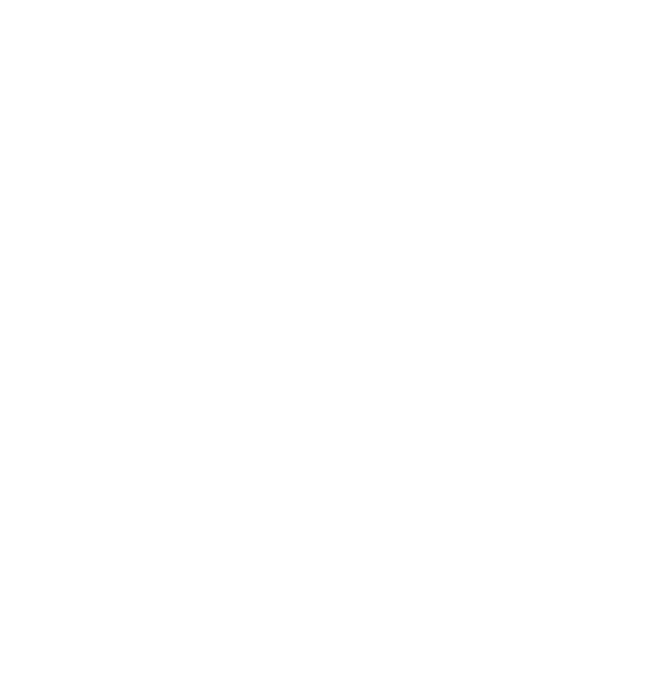
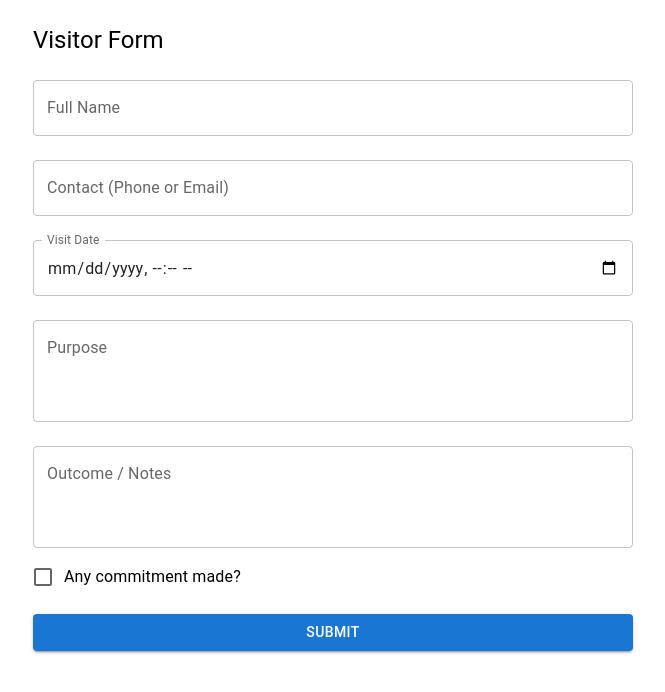
Before and after one commit to YanikDev/coms, a React (Create React App) app in the folder client/: page /visitor in a window 1280 px wide. Before the commit this address had no page. Shown: the top 692 px of the page, without its empty margins (307-972 px from the left). Built offline with nearby package versions, Linux system fonts and the light colour scheme.

Commit message:
add the sample form for the visitor info

```diff
--- a/client/package.json
+++ b/client/package.json
@@ -5,6 +5,7 @@
   "dependencies": {
     "@emotion/react": "^11.14.0",
     "@emotion/styled": "^11.14.1",
+    "@hookform/resolvers": "^5.1.1",
     "@mui/icons-material": "^7.2.0",
     "@mui/material": "^7.2.0",
     "@reduxjs/toolkit": "^2.8.2",
@@ -21,8 +22,10 @@
     "react-redux": "^9.2.0",
     "react-router-dom": "^7.6.3",
     "react-scripts": "5.0.1",
+    "react-toastify": "^11.0.5",
     "typescript": "^4.9.5",
-    "web-vitals": "^2.1.4"
+    "web-vitals": "^2.1.4",
+    "zod": "^4.0.5"
   },
   "scripts": {
     "start": "react-scripts start",
--- a/client/src/App.tsx
+++ b/client/src/App.tsx
@@ -2,14 +2,15 @@
 import { BrowserRouter, Routes, Route } from 'react-router-dom';
 import Home from './pages/Home';
 import About from './pages/About';
-
+import VisitorForm from './pages/VisitorForm';
+import 'react-toastify/dist/ReactToastify.css';
 function App() {
   return (
    <BrowserRouter>
       <Routes>
         <Route path="/" element={<Home />} />
         <Route path="/about" element={<About />} />
-        {/* <Route path="/vis1" element={<div>404 Not Found</div>} /> */}
+        <Route path="/visitor" element={<VisitorForm />} />
       </Routes>
     </BrowserRouter>
   );
--- a/client/src/features/forms/formsSlice.ts
+++ b/client/src/features/forms/formsSlice.ts
@@ -1 +1,27 @@
-export {}
+import { createSlice, PayloadAction } from "@reduxjs/toolkit";
+import { VisitorFormData } from "../../schema/visitorSchema";
+
+
+interface VisitorState {
+  data: VisitorFormData[];
+}
+
+const initialState: VisitorState = {
+  data: [],
+};
+
+const formSlice = createSlice({
+  name: "visitorForm",
+  initialState,
+  reducers: {
+    addVisitor: (state, action: PayloadAction<VisitorFormData>) => {
+      state.data.push(action.payload);
+    },
+    updateVisitor: (state, action: PayloadAction<{ index: number; data: VisitorFormData }>) => {
+      state.data[action.payload.index] = action.payload.data;
+    },
+  },
+});
+
+export const { addVisitor, updateVisitor } = formSlice.actions;
+export default formSlice.reducer;
--- /dev/null
+++ b/client/src/pages/VisitorForm.tsx
@@ -0,0 +1,105 @@
+import React from "react";
+import { useForm } from "react-hook-form";
+import { zodResolver } from "@hookform/resolvers/zod";
+import { TextField, Checkbox, Button, FormControlLabel, Box, Typography } from "@mui/material";
+import { toast, ToastContainer } from "react-toastify";
+
+import { useDispatch } from "react-redux";
+import { VisitorFormData, visitorSchema } from "../schema/visitorSchema";
+import { addVisitor } from "../features/forms/formsSlice";
+
+const VisitorForm = () => {
+  const dispatch = useDispatch();
+  const {
+    register,
+    handleSubmit,
+    formState: { errors },
+    reset,
+  } = useForm<VisitorFormData>({
+    resolver: zodResolver(visitorSchema),
+    defaultValues: {
+      visit_date: new Date(),
+      has_commitment: false,
+    },
+  });
+
+  const onSubmit = (data: VisitorFormData) => {
+    try {
+      dispatch(addVisitor(data));
+      toast.success("Visitor details submitted successfully!");
+      reset();
+    } catch (err) {
+      toast.error("Failed to submit visitor details.");
+    }
+  };
+
+  return (
+    <Box component="form" onSubmit={handleSubmit(onSubmit)} sx={{ maxWidth: 600, margin: "auto", p: 2 }}>
+      <Typography variant="h5" gutterBottom>
+        Visitor Form
+      </Typography>
+
+      <TextField
+        label="Full Name"
+        fullWidth
+        margin="normal"
+        {...register("name")}
+        error={!!errors.name}
+        helperText={errors.name?.message}
+      />
+
+      <TextField
+        label="Contact (Phone or Email)"
+        fullWidth
+        margin="normal"
+        {...register("contact")}
+        error={!!errors.contact}
+        helperText={errors.contact?.message}
+      />
+
+      <TextField
+        label="Visit Date"
+        type="datetime-local"
+        fullWidth
+        margin="normal"
+        InputLabelProps={{ shrink: true }}
+        {...register("visit_date", { valueAsDate: true })}
+        error={!!errors.visit_date}
+        helperText={errors.visit_date?.message}
+      />
+
+      <TextField
+        label="Purpose"
+        multiline
+        rows={3}
+        fullWidth
+        margin="normal"
+        {...register("purpose")}
+        error={!!errors.purpose}
+        helperText={errors.purpose?.message}
+      />
+
+      <TextField
+        label="Outcome / Notes"
+        multiline
+        rows={3}
+        fullWidth
+        margin="normal"
+        {...register("outcome")}
+      />
+
+      <FormControlLabel
+        control={<Checkbox {...register("has_commitment")} />}
+        label="Any commitment made?"
+      />
+
+      <Button type="submit" variant="contained" color="primary" fullWidth sx={{ mt: 2 }}>
+        Submit
+      </Button>
+
+      <ToastContainer position="top-right" autoClose={3000} />
+    </Box>
+  );
+};
+
+export default VisitorForm;
--- /dev/null
+++ b/client/src/schema/visitorSchema.ts
@@ -0,0 +1,21 @@
+
+
+
+import { z } from "zod";
+
+export const visitorSchema = z.object({
+    name: z.string().min(1, "Name is required"),
+    contact: z
+        .string()
+        .min(1, "Contact is required")
+        .refine((val) => /\S+@\S+\.\S+/.test(val) || /^\d{10}$/.test(val), {
+            message: "Must be a valid email or phone number",
+        }),
+    visit_date: z.date().refine((date) => date > new Date(), {
+        message: "Visit date must be in the future",
+    }),
+    purpose: z.string().min(1, "Purpose is required"),
+    outcome: z.string().optional(),
+    has_commitment: z.boolean().optional(),
+});
+export type VisitorFormData = z.infer<typeof visitorSchema>;
--- a/client/src/store/store.ts
+++ b/client/src/store/store.ts
@@ -1,9 +1,11 @@
 import { configureStore } from '@reduxjs/toolkit';
 import  userReducer  from '../features/user/userSlice';
+import formsReducer from '../features/forms/formsSlice';
 
 export const store = configureStore({
   reducer: {
     user: userReducer,
+    forms: formsReducer,
   },
 });
 
```
Also changed, not shown: 1 other file (tests, documents, lock files or other folders).
